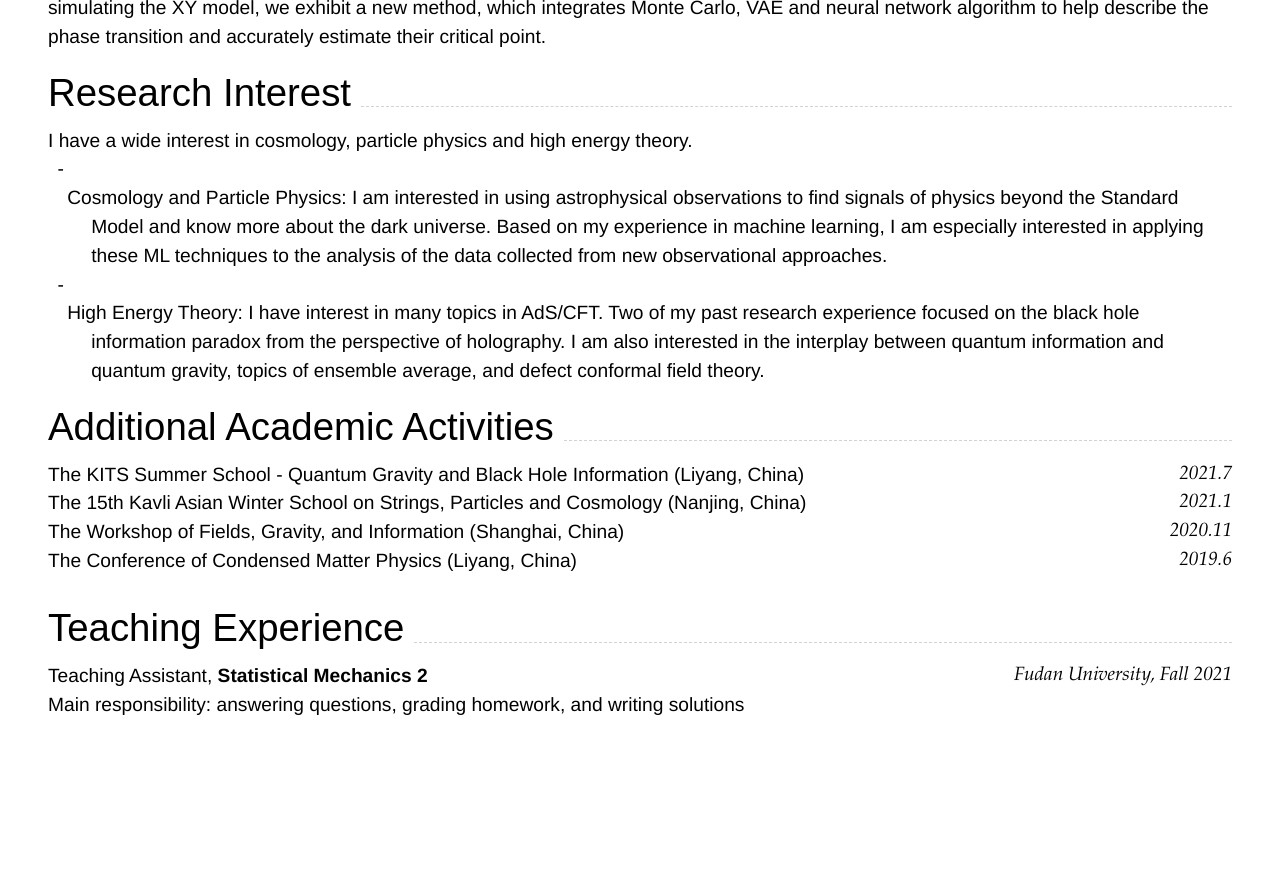
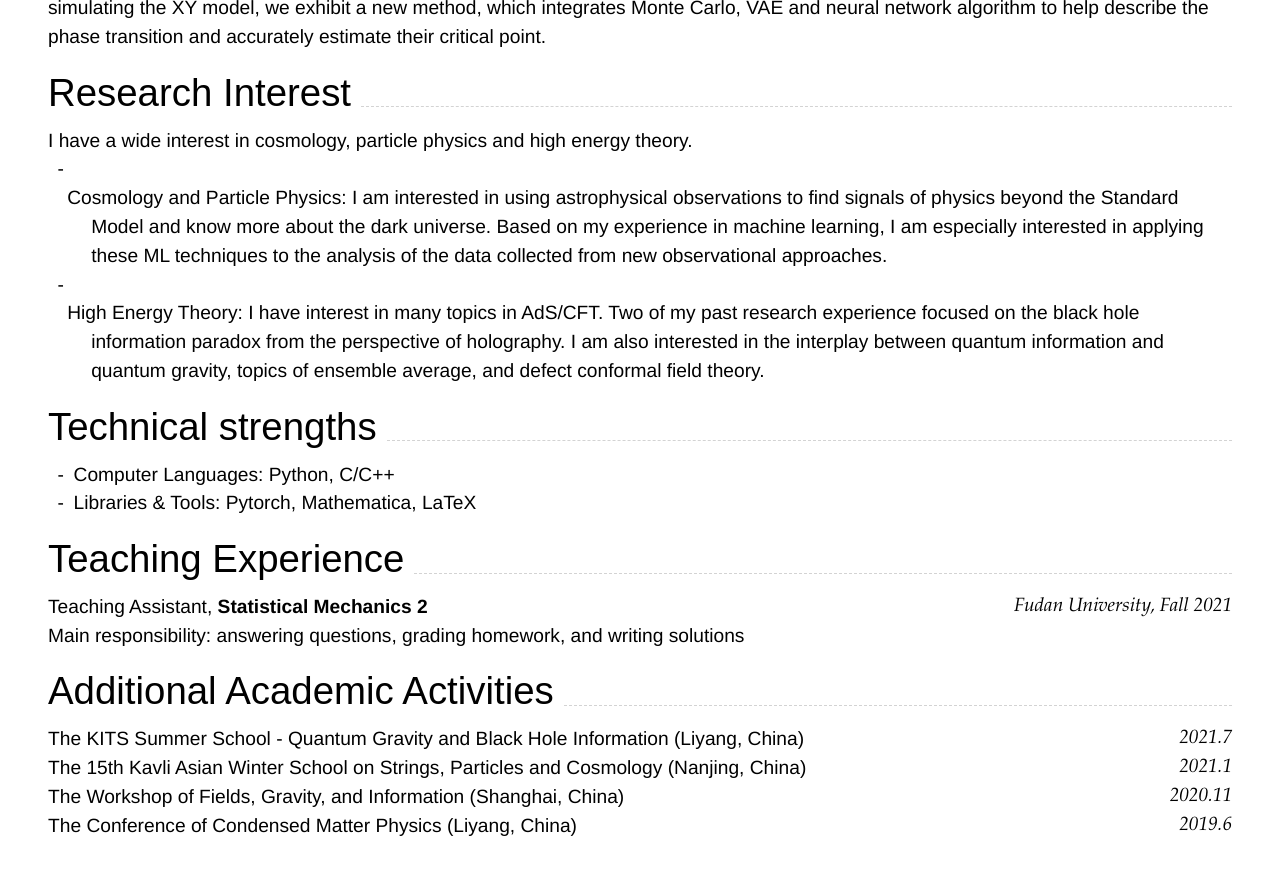
Before and after one commit to tianyi-phy/cv, a Jekyll site: the page built from index.md, in a window 1280 px wide and 900 px high, scrolled down 1715 px. Shown: the top 875 px of the window. Built offline with Jekyll 4.4.1, drawn with Linux system fonts in a browser that asks for light colours; nearby versions of some CDN libraries; before the commit the page ends 2483 px from its top, so only the background shows below that.

Commit message:
Update index.md

```diff
--- a/index.md
+++ b/index.md
@@ -89,6 +89,18 @@ I have a wide interest in cosmology, particle physics and high energy theory.
 
 - High Energy Theory: I have interest in many topics in AdS/CFT. Two of my past research experience focused on the black hole information paradox from the perspective of holography. I am also interested in the interplay between quantum information and quantum gravity, topics of ensemble average, and defect conformal field theory.
 
+## Technical strengths
+- Computer Languages:
+  Python, C/C++
+- Libraries & Tools:
+  Pytorch, Mathematica, LaTeX
+
+
+## Teaching Experience
+
+Teaching Assistant, **Statistical Mechanics 2** `Fudan University, Fall 2021` <br>
+Main responsibility: answering questions, grading homework, and writing solutions
+
 
 ## Additional Academic Activities
 
```
Also changed, not shown: other parts of index.md (+0 -3 lines).
